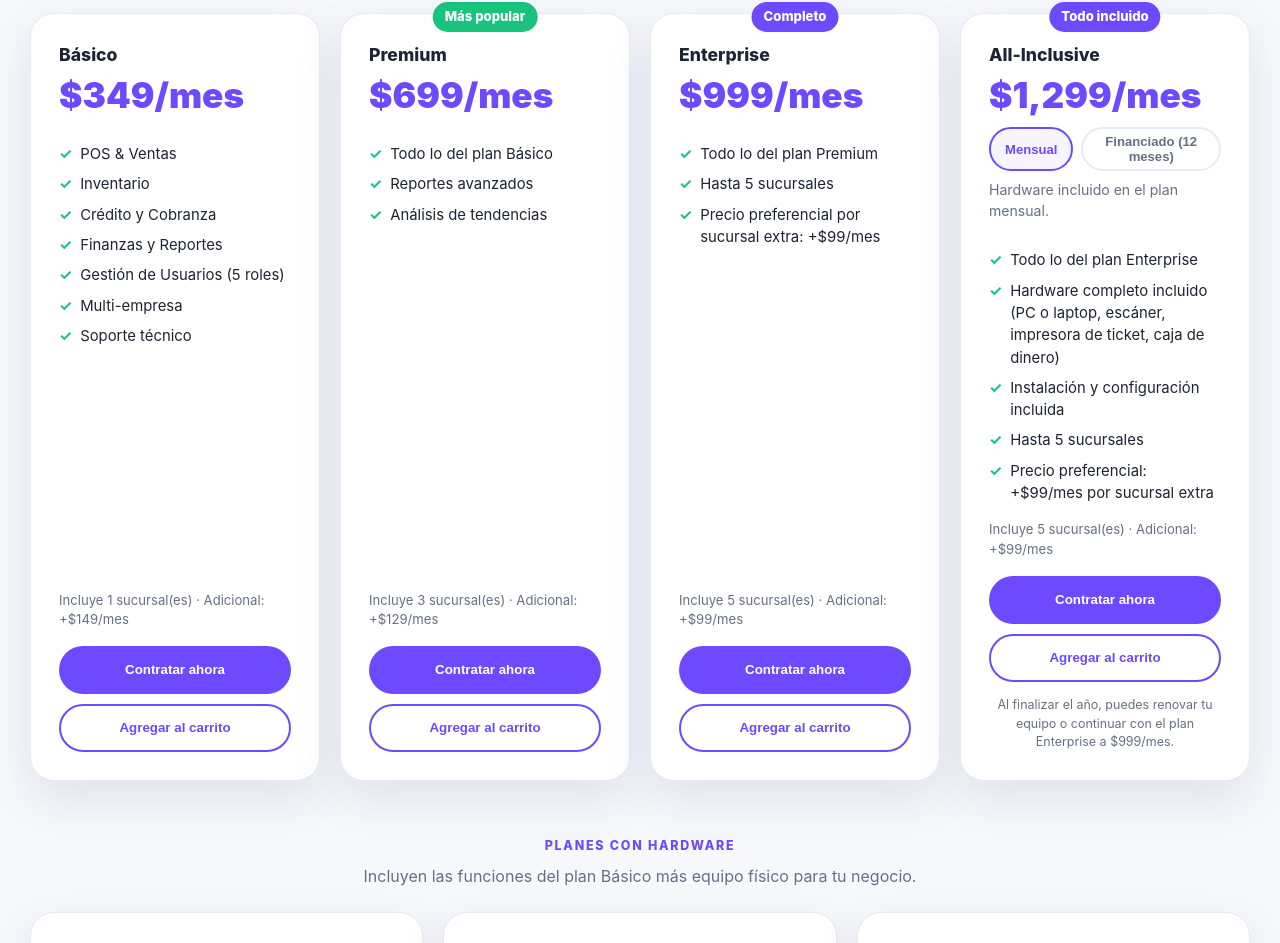
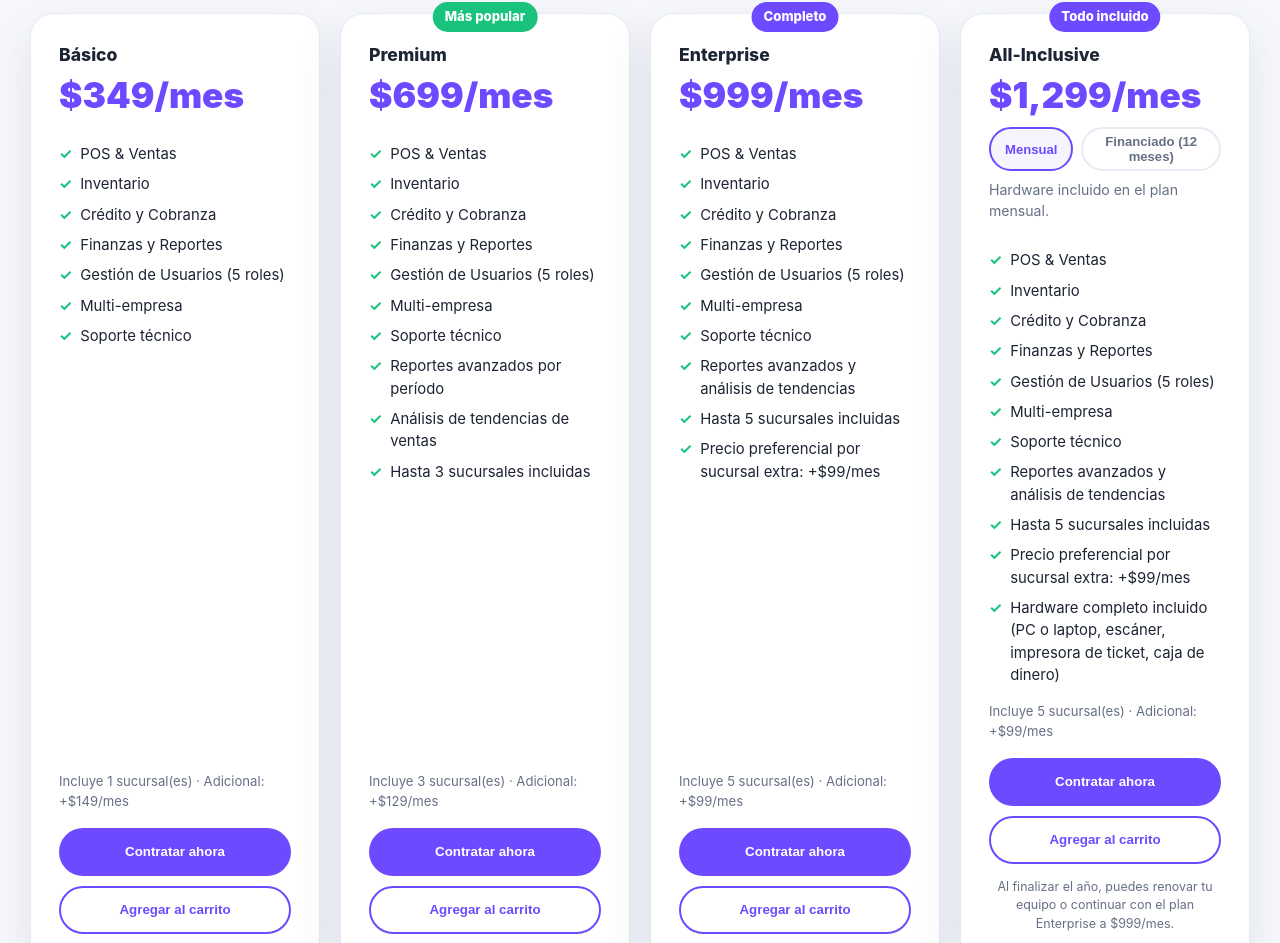
Before and after one commit to alefdel20/ankode, a React (Vite) app in the folder frontend/: page / in a window 1280 px wide. Shown: the part 6130-7073 px from the top of the page. Built offline with nearby package versions, Linux system fonts and the light colour scheme.

Commit message:
feat: ccambio en descripcion de precios

```diff
--- a/frontend/src/constants/plans.js
+++ b/frontend/src/constants/plans.js
@@ -30,9 +30,16 @@ export const PLANS = [
     badge: 'Más popular',
     hardware: null,
     features: [
-      'Todo lo del plan Básico',
-      'Reportes avanzados',
-      'Análisis de tendencias',
+      'POS & Ventas',
+      'Inventario',
+      'Crédito y Cobranza',
+      'Finanzas y Reportes',
+      'Gestión de Usuarios (5 roles)',
+      'Multi-empresa',
+      'Soporte técnico',
+      'Reportes avanzados por período',
+      'Análisis de tendencias de ventas',
+      'Hasta 3 sucursales incluidas',
     ],
   },
   {
@@ -46,9 +53,16 @@ export const PLANS = [
     badge: 'Completo',
     hardware: null,
     features: [
-      'Todo lo del plan Premium',
-      'Hasta 5 sucursales',
-      'Precio preferencial por sucursal extra: +$99/mes',
+        'POS & Ventas',
+        'Inventario',
+        'Crédito y Cobranza',
+        'Finanzas y Reportes',
+        'Gestión de Usuarios (5 roles)',
+        'Multi-empresa',
+        'Soporte técnico',
+        'Reportes avanzados y análisis de tendencias',
+        'Hasta 5 sucursales incluidas',
+        'Precio preferencial por sucursal extra: +$99/mes',
     ],
   },
   {
@@ -66,11 +80,17 @@ export const PLANS = [
       financiado: { initialFee: 0, monthly: 1682, noteAfterMonth12: 1299 },
     },
     features: [
-      'Todo lo del plan Enterprise',
+      'POS & Ventas',
+      'Inventario',
+      'Crédito y Cobranza',
+      'Finanzas y Reportes',
+      'Gestión de Usuarios (5 roles)',
+      'Multi-empresa',
+      'Soporte técnico',
+      'Reportes avanzados y análisis de tendencias',
+      'Hasta 5 sucursales incluidas',
+      'Precio preferencial por sucursal extra: +$99/mes',
       'Hardware completo incluido (PC o laptop, escáner, impresora de ticket, caja de dinero)',
-      'Instalación y configuración incluida',
-      'Hasta 5 sucursales',
-      'Precio preferencial: +$99/mes por sucursal extra',
     ],
   },
   {
```
